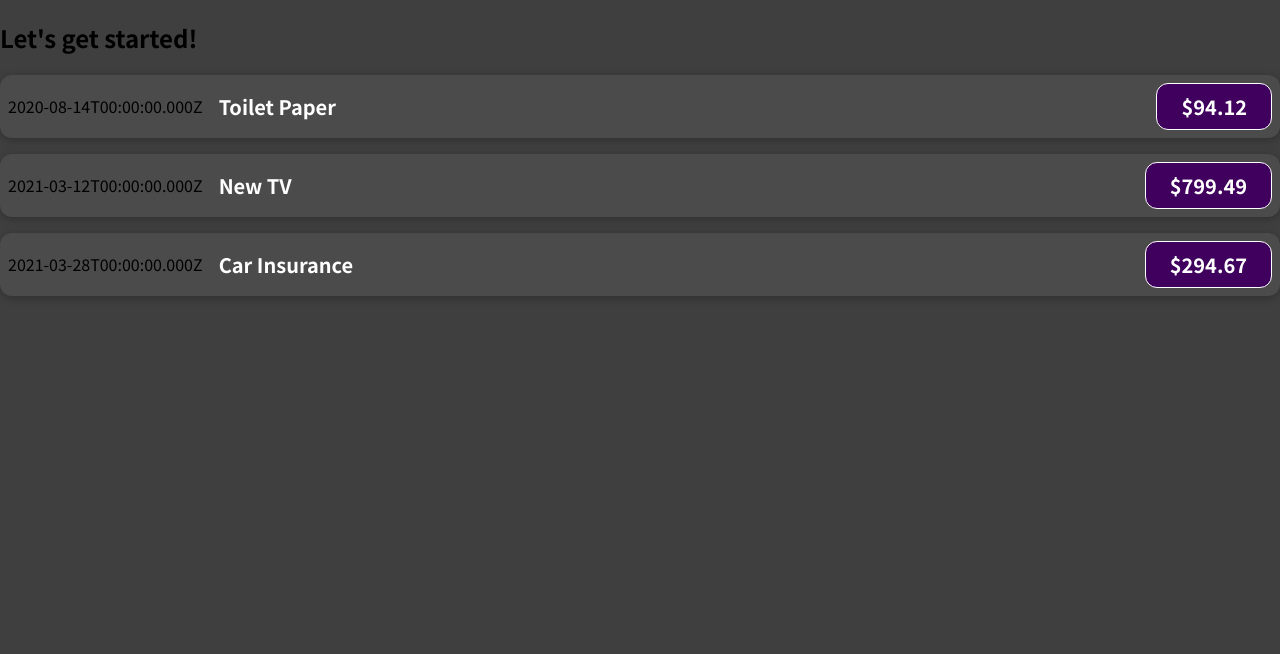
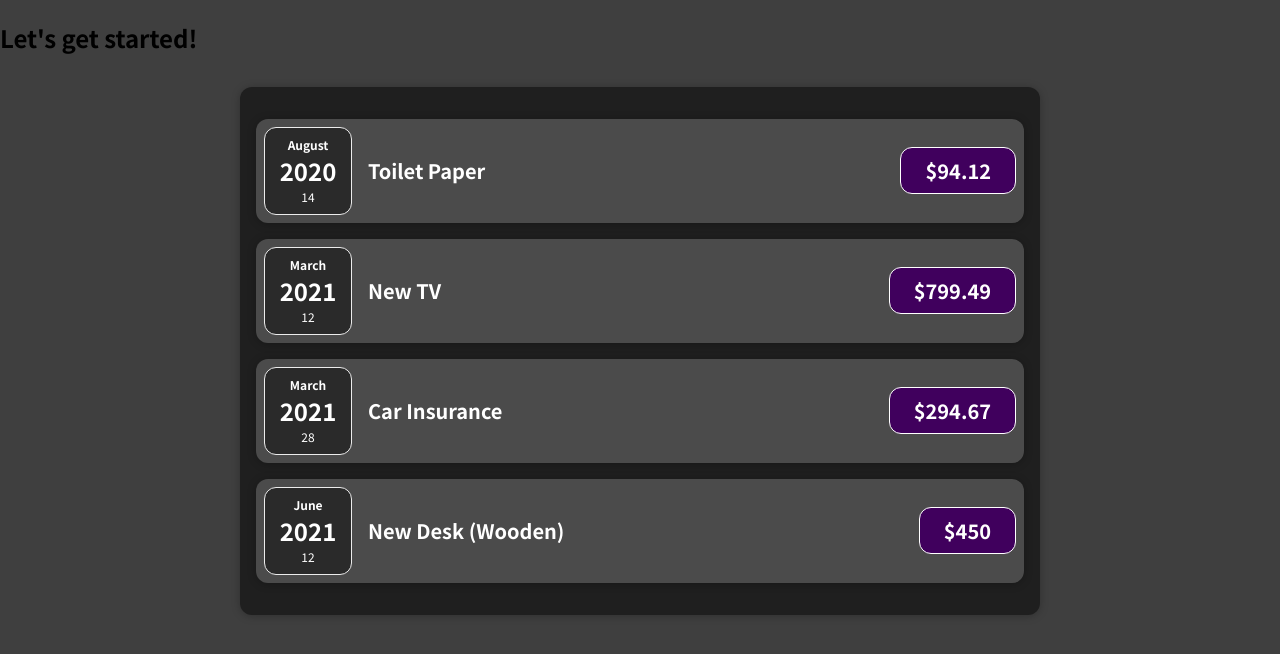
Before and after one commit to xZ3NER/React-basics, a JavaScript app: page / in a window 1280 px wide. Shown: the top 654 px of the page. Built offline with nearby package versions, Linux system fonts and the light colour scheme.

Commit message:
New Card component and children props

```diff
--- a/src/App.js
+++ b/src/App.js
@@ -1,4 +1,4 @@
-import ExpenseItem from "./components/ExpenseItem";
+import Expenses from "./components/Expenses";
 
 function App() {
   const expenses = [
@@ -8,7 +8,12 @@
       amount: 94.12,
       date: new Date(2020, 7, 14),
     },
-    { id: "e2", title: "New TV", amount: 799.49, date: new Date(2021, 2, 12) },
+    {
+      id: "e2",
+      title: "New TV",
+      amount: 799.49,
+      date: new Date(2021, 2, 12),
+    },
     {
       id: "e3",
       title: "Car Insurance",
@@ -26,21 +31,7 @@
   return (
     <div>
       <h2>Let's get started!</h2>
-      <ExpenseItem
-        title={expenses[0].title}
-        amount={expenses[0].amount}
-        date={expenses[0].date}
-      ></ExpenseItem>
-      <ExpenseItem
-        title={expenses[1].title}
-        amount={expenses[1].amount}
-        date={expenses[1].date}
-      ></ExpenseItem>
-      <ExpenseItem
-        title={expenses[2].title}
-        amount={expenses[2].amount}
-        date={expenses[2].date}
-      ></ExpenseItem>
+      <Expenses items={expenses}/>
     </div>
   );
 }
--- /dev/null
+++ b/src/components/Card.css
@@ -0,0 +1,4 @@
+.card {
+  border-radius: 12px;
+  box-shadow: 0 1px 8px rgba(0, 0, 0, 0.25);
+}
--- /dev/null
+++ b/src/components/Card.js
@@ -0,0 +1,9 @@
+import "./Card.css";
+
+function Card(props) {
+  const classes = "card " + props.className;
+
+  return <div className={classes}>{props.children}</div>;
+}
+
+export default Card;
--- /dev/null
+++ b/src/components/ExpenseDate.css
@@ -0,0 +1,26 @@
+.expense-date {
+  display: flex;
+  flex-direction: column;
+  width: 5.5rem;
+  height: 5.5rem;
+  border: 1px solid #ececec;
+  background-color: #2a2a2a;
+  color: white;
+  border-radius: 12px;
+  align-items: center;
+  justify-content: center;
+}
+
+.expense-date__month {
+  font-size: 0.75rem;
+  font-weight: bold;
+}
+
+.expense-date__year {
+  font-size: 0.75rem;
+}
+
+.expense-date__day {
+  font-size: 1.5rem;
+  font-weight: bold;
+}
--- /dev/null
+++ b/src/components/ExpenseDate.js
@@ -0,0 +1,17 @@
+import "./ExpenseDate.css";
+
+function ExpenseDate(props) {
+  const month = props.date.toLocaleString("en-US", { month: "long" });
+  const year = props.date.toLocaleString("en-US", { day: "2-digit" });
+  const day = props.date.getFullYear();
+
+  return (
+    <div className="expense-date">
+      <div className="expense-date__month">{month}</div>
+      <div className="expense-date__day">{day}</div>
+      <div className="expense-date__year">{year}</div>
+    </div>
+  );
+}
+
+export default ExpenseDate;
--- a/src/components/ExpenseItem.css
+++ b/src/components/ExpenseItem.css
@@ -2,10 +2,8 @@
   display: flex;
   justify-content: space-between;
   align-items: center;
-  box-shadow: 0 2px 8px rgba(0, 0, 0, 0.25);
   padding: 0.5rem;
   margin: 1rem 0;
-  border-radius: 12px;
   background-color: #4b4b4b;
 }
 
--- a/src/components/ExpenseItem.js
+++ b/src/components/ExpenseItem.js
@@ -1,14 +1,17 @@
 import "./ExpenseItem.css";
+
+import Card from "./Card";
+import ExpenseDate from "./ExpenseDate";
 
 function ExpenseItem(props) {
   return (
-    <div className="expense-item">
-      <div>{props.date.toISOString()}</div>
+    <Card className="expense-item">
+      <ExpenseDate date={props.date} />
       <div className="expense-item__description">
         <h2>{props.title}</h2>
         <div className="expense-item__price">${props.amount}</div>
       </div>
-    </div>
+    </Card>
   );
 }
 
--- /dev/null
+++ b/src/components/Expenses.css
@@ -0,0 +1,7 @@
+.expenses {
+  padding: 1rem;
+  background-color: rgb(31, 31, 31);
+  margin: 2rem auto;
+  width: 50rem;
+  max-width: 95%;
+}
--- /dev/null
+++ b/src/components/Expenses.js
@@ -0,0 +1,38 @@
+import "./Expenses.css";
+
+import Card from "./Card";
+import ExpenseItem from "./ExpenseItem";
+
+function Expenses(props) {
+  const items = props.items;
+
+  return (
+    /* Using a custom component, className will pass act as a normal prop */
+    <Card className="expenses">
+      {/* Everything inside between the open and close tag of a custom component,
+          can be get as a prop in the component js file, using 'props.children'*/}
+      <ExpenseItem
+        title={items[0].title}
+        amount={items[0].amount}
+        date={items[0].date}
+      />
+      <ExpenseItem
+        title={items[1].title}
+        amount={items[1].amount}
+        date={items[1].date}
+      />
+      <ExpenseItem
+        title={items[2].title}
+        amount={items[2].amount}
+        date={items[2].date}
+      />
+      <ExpenseItem
+        title={items[3].title}
+        amount={items[3].amount}
+        date={items[3].date}
+      />
+    </Card>
+  );
+}
+
+export default Expenses;
```
